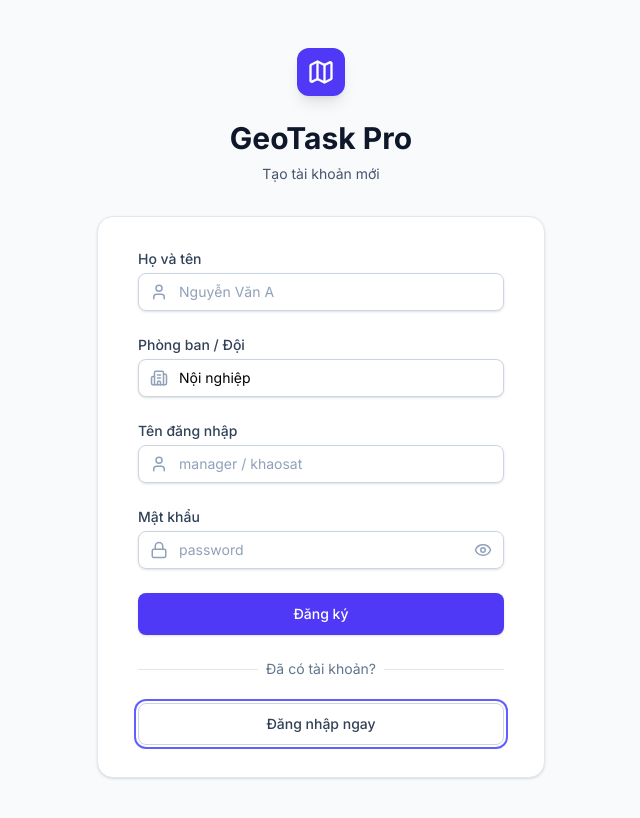
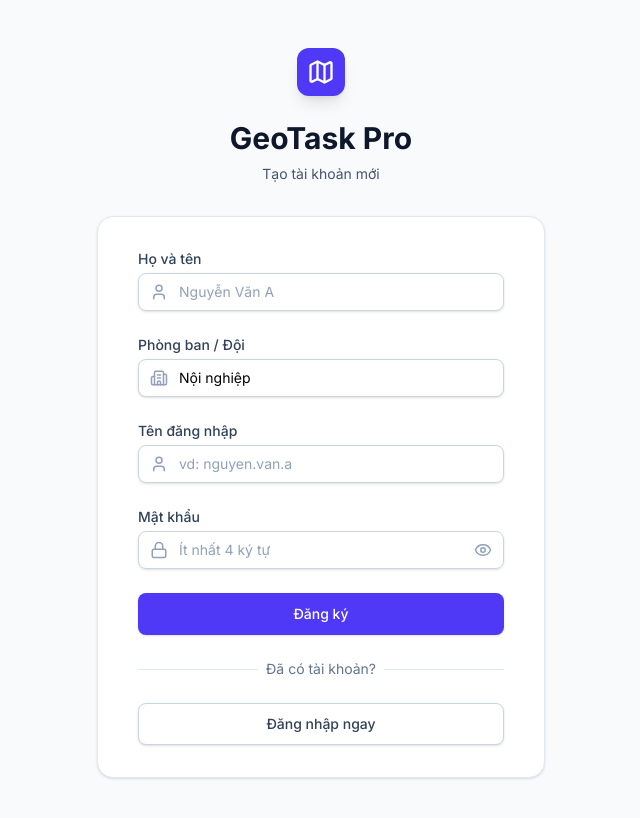
Before and after one commit to trungvpdkddsl-ai/app-do-dac-ha-dong, a React (Vite) app: page / in a window 1280 px wide. Both pictures are taken after a click on the button "Tạo tài khoản mới". Shown: the top 818 px of the page, without its empty margins (319-959 px from the left). Built offline with nearby package versions, Linux system fonts and the light colour scheme; no server answers.

Commit message:
Add files via upload

```diff
--- a/src/components/Auth.tsx
+++ b/src/components/Auth.tsx
@@ -1,14 +1,13 @@
 import React, { useState } from 'react';
 import { getGasUrl } from '../config';
 import { useAppContext } from '../context/AppContext';
-import { Map, User, Lock, Briefcase, Building2, Image as ImageIcon, Eye, EyeOff } from 'lucide-react';
+import { Map, User, Lock, Building2, Eye, EyeOff } from 'lucide-react';
 
 export const Auth: React.FC = () => {
   const { login, register } = useAppContext();
   const [isLogin, setIsLogin] = useState(true);
   const [error, setError] = useState('');
 
-  // Form states
   const [username, setUsername] = useState('');
   const [password, setPassword] = useState('');
   const [rememberMe, setRememberMe] = useState(false);
@@ -24,6 +23,7 @@ export const Auth: React.FC = () => {
     setSuccessMessage('');
 
     if (isLogin) {
+      // ── Đăng nhập ─────────────────────────────────────────────
       setIsLoading(true);
       try {
         const result = await login(username.trim().toLowerCase(), password, rememberMe);
@@ -36,7 +36,7 @@ export const Auth: React.FC = () => {
         setIsLoading(false);
       }
     } else {
-      // ── Đăng ký tài khoản mới ────────────────────────────────
+      // ── Đăng ký tài khoản mới ─────────────────────────────────
       if (!username || !password || !name || !department) {
         setError('Vui lòng điền đầy đủ thông tin.');
         return;
@@ -48,49 +48,49 @@ export const Auth: React.FC = () => {
 
       setIsLoading(true);
       const uname = username.trim().toLowerCase();
-      try {
-        const controller = new AbortController();
-        const timer = setTimeout(() => controller.abort(), 6000);
-        const response = await fetch(getGasUrl(), {
-          method: 'POST',
-          headers: { 'Content-Type': 'text/plain;charset=utf-8' },
-          body: JSON.stringify({ action: 'register', name: name.trim(), username: uname, password, department, role: 'employee' }),
-          signal: controller.signal,
-        });
-        clearTimeout(timer);
 
-        // Đọc JSON response — GAS trả về { success, message, user }
-        const text = await response.text();
-        let data: { success?: boolean; message?: string; user?: object } = {};
-        try { data = JSON.parse(text); } catch { /* GAS trả HTML → xử lý bên dưới */ }
-
-        if (data.success) {
-          // Dùng user trả về từ server (có id thật) để đồng bộ chính xác
-          const serverUser = (data.user as { id?: string }) || {};
+      // Bước 1: Lưu local ngay — không chờ GAS
+      const localId = crypto.randomUUID();
       register({
+        id: localId,
         name: name.trim(),
         username: uname,
         password,
         department,
         role: 'employee',
         avatar: '',
-            ...(serverUser.id ? { id: serverUser.id } : {}),
       } as Parameters<typeof register>[0]);
+
       setSuccessMessage('✅ Đăng ký thành công! Vui lòng đăng nhập.');
+      const savedName = name.trim();
+      const savedUname = uname;
+      const savedPassword = password;
+      const savedDept = department;
       setUsername(''); setPassword(''); setName(''); setDepartment('Nội nghiệp');
       setIsLogin(true);
-        } else if (data.message) {
-          // GAS báo lỗi rõ ràng (ví dụ: username đã tồn tại) → KHÔNG fallback
-          setError(data.message);
-        } else {
-          // GAS không trả JSON hợp lệ (lỗi deploy/mạng) → fallback local
-          // Kiểm tra trùng tên đăng nhập trong local state trước
-          setError('Không thể kết nối server. Vui lòng thử lại sau.');
-        }
+      setIsLoading(false);
+
+      // Bước 2: Sync lên GAS nền (fire-and-forget)
+      try {
+        const controller = new AbortController();
+        const timer = setTimeout(() => controller.abort(), 10000);
+        await fetch(getGasUrl(), {
+          method: 'POST',
+          headers: { 'Content-Type': 'text/plain;charset=utf-8' },
+          body: JSON.stringify({
+            action: 'register',
+            id: localId,
+            name: savedName,
+            username: savedUname,
+            password: savedPassword,
+            department: savedDept,
+            role: 'employee',
+          }),
+          signal: controller.signal,
+        });
+        clearTimeout(timer);
       } catch {
-        setError('Không thể kết nối server. Vui lòng kiểm tra mạng và thử lại.');
-      } finally {
-        setIsLoading(false);
+        // GAS offline → dữ liệu local vẫn hoạt động
       }
     }
   };
@@ -103,9 +103,7 @@ export const Auth: React.FC = () => {
             <Map size={28} className="text-white" />
           </div>
         </div>
-        <h2 className="mt-6 text-center text-3xl font-extrabold text-slate-900">
-          GeoTask Pro
-        </h2>
+        <h2 className="mt-6 text-center text-3xl font-extrabold text-slate-900">GeoTask Pro</h2>
         <p className="mt-2 text-center text-sm text-slate-600">
           {isLogin ? 'Đăng nhập để quản lý công việc đo đạc' : 'Tạo tài khoản mới'}
         </p>
@@ -133,29 +131,21 @@ export const Auth: React.FC = () => {
                     <div className="absolute inset-y-0 left-0 pl-3 flex items-center pointer-events-none">
                       <User size={18} className="text-slate-400" />
                     </div>
-                    <input
-                      type="text"
-                      value={name}
-                      onChange={(e) => setName(e.target.value)}
-                      disabled={isLoading}
-                      className="appearance-none block w-full pl-10 pr-3 py-2 border border-slate-300 rounded-lg shadow-sm placeholder-slate-400 focus:outline-none focus:ring-indigo-500 focus:border-indigo-500 sm:text-sm disabled:bg-slate-50 disabled:text-slate-500"
-                      placeholder="Nguyễn Văn A"
-                    />
+                    <input type="text" required value={name}
+                      onChange={(e) => setName(e.target.value)} disabled={isLoading}
+                      className="appearance-none block w-full pl-10 pr-3 py-2 border border-slate-300 rounded-lg shadow-sm placeholder-slate-400 focus:outline-none focus:ring-indigo-500 focus:border-indigo-500 sm:text-sm disabled:bg-slate-50"
+                      placeholder="Nguyễn Văn A" />
                   </div>
                 </div>
-
                 <div>
                   <label className="block text-sm font-medium text-slate-700">Phòng ban / Đội</label>
                   <div className="mt-1 relative">
                     <div className="absolute inset-y-0 left-0 pl-3 flex items-center pointer-events-none">
                       <Building2 size={18} className="text-slate-400" />
                     </div>
-                    <select
-                      value={department}
-                      onChange={(e) => setDepartment(e.target.value)}
+                    <select value={department} onChange={(e) => setDepartment(e.target.value)}
                       disabled={isLoading}
-                      className="appearance-none block w-full pl-10 pr-3 py-2 border border-slate-300 rounded-lg shadow-sm focus:outline-none focus:ring-indigo-500 focus:border-indigo-500 sm:text-sm bg-white disabled:bg-slate-50 disabled:text-slate-500"
-                    >
+                      className="appearance-none block w-full pl-10 pr-3 py-2 border border-slate-300 rounded-lg shadow-sm focus:outline-none focus:ring-indigo-500 focus:border-indigo-500 sm:text-sm bg-white disabled:bg-slate-50">
                       <option value="Nội nghiệp">Nội nghiệp</option>
                       <option value="Ngoại nghiệp">Ngoại nghiệp</option>
                     </select>
@@ -170,15 +160,10 @@ export const Auth: React.FC = () => {
                 <div className="absolute inset-y-0 left-0 pl-3 flex items-center pointer-events-none">
                   <User size={18} className="text-slate-400" />
                 </div>
-                <input
-                  type="text"
-                  required
-                  value={username}
-                  onChange={(e) => setUsername(e.target.value)}
-                  disabled={isLoading}
-                  className="appearance-none block w-full pl-10 pr-3 py-2 border border-slate-300 rounded-lg shadow-sm placeholder-slate-400 focus:outline-none focus:ring-indigo-500 focus:border-indigo-500 sm:text-sm disabled:bg-slate-50 disabled:text-slate-500"
-                  placeholder="manager / khaosat"
-                />
+                <input type="text" required value={username}
+                  onChange={(e) => setUsername(e.target.value)} disabled={isLoading}
+                  className="appearance-none block w-full pl-10 pr-3 py-2 border border-slate-300 rounded-lg shadow-sm placeholder-slate-400 focus:outline-none focus:ring-indigo-500 focus:border-indigo-500 sm:text-sm disabled:bg-slate-50"
+                  placeholder="vd: nguyen.van.a" />
               </div>
             </div>
 
@@ -188,76 +173,44 @@ export const Auth: React.FC = () => {
                 <div className="absolute inset-y-0 left-0 pl-3 flex items-center pointer-events-none">
                   <Lock size={18} className="text-slate-400" />
                 </div>
-                <input
-                  type={showPassword ? "text" : "password"}
-                  required
-                  value={password}
-                  onChange={(e) => setPassword(e.target.value)}
-                  disabled={isLoading}
-                  className="appearance-none block w-full pl-10 pr-10 py-2 border border-slate-300 rounded-lg shadow-sm placeholder-slate-400 focus:outline-none focus:ring-indigo-500 focus:border-indigo-500 sm:text-sm disabled:bg-slate-50 disabled:text-slate-500"
-                  placeholder="password"
-                />
-                <button
-                  type="button"
-                  className="absolute inset-y-0 right-0 pr-3 flex items-center text-slate-400 hover:text-slate-600 focus:outline-none"
-                  onClick={() => setShowPassword(!showPassword)}
-                >
-                  {showPassword ? (
-                    <EyeOff size={18} />
-                  ) : (
-                    <Eye size={18} />
-                  )}
+                <input type={showPassword ? 'text' : 'password'} required value={password}
+                  onChange={(e) => setPassword(e.target.value)} disabled={isLoading}
+                  className="appearance-none block w-full pl-10 pr-10 py-2 border border-slate-300 rounded-lg shadow-sm placeholder-slate-400 focus:outline-none focus:ring-indigo-500 focus:border-indigo-500 sm:text-sm disabled:bg-slate-50"
+                  placeholder="Ít nhất 4 ký tự" />
+                <button type="button" onClick={() => setShowPassword(!showPassword)}
+                  className="absolute inset-y-0 right-0 pr-3 flex items-center text-slate-400 hover:text-slate-600">
+                  {showPassword ? <EyeOff size={18} /> : <Eye size={18} />}
                 </button>
               </div>
             </div>
 
             {isLogin && (
               <div className="flex items-center">
-                <input
-                  id="remember-me"
-                  name="remember-me"
-                  type="checkbox"
-                  checked={rememberMe}
+                <input id="remember-me" type="checkbox" checked={rememberMe}
                   onChange={(e) => setRememberMe(e.target.checked)}
-                  className="h-4 w-4 text-indigo-600 focus:ring-indigo-500 border-slate-300 rounded"
-                />
-                <label htmlFor="remember-me" className="ml-2 block text-sm text-slate-900">
-                  Lưu đăng nhập
-                </label>
+                  className="h-4 w-4 text-indigo-600 focus:ring-indigo-500 border-slate-300 rounded" />
+                <label htmlFor="remember-me" className="ml-2 block text-sm text-slate-900">Lưu đăng nhập</label>
               </div>
             )}
 
-            <div>
-              <button
-                type="submit"
-                disabled={isLoading}
-                className="w-full flex justify-center py-2.5 px-4 border border-transparent rounded-lg shadow-sm text-sm font-medium text-white bg-indigo-600 hover:bg-indigo-700 focus:outline-none focus:ring-2 focus:ring-offset-2 focus:ring-indigo-500 transition-colors disabled:bg-indigo-400 disabled:cursor-not-allowed"
-              >
+            <button type="submit" disabled={isLoading}
+              className="w-full flex justify-center py-2.5 px-4 border border-transparent rounded-lg shadow-sm text-sm font-medium text-white bg-indigo-600 hover:bg-indigo-700 focus:outline-none focus:ring-2 focus:ring-offset-2 focus:ring-indigo-500 transition-colors disabled:bg-indigo-400 disabled:cursor-not-allowed">
               {isLoading ? 'Đang xử lý...' : (isLogin ? 'Đăng nhập' : 'Đăng ký')}
             </button>
-            </div>
           </form>
 
           <div className="mt-6">
             <div className="relative">
-              <div className="absolute inset-0 flex items-center">
-                <div className="w-full border-t border-slate-200" />
-              </div>
+              <div className="absolute inset-0 flex items-center"><div className="w-full border-t border-slate-200" /></div>
               <div className="relative flex justify-center text-sm">
                 <span className="px-2 bg-white text-slate-500">
                   {isLogin ? 'Chưa có tài khoản?' : 'Đã có tài khoản?'}
                 </span>
               </div>
             </div>
-
             <div className="mt-6">
-              <button
-                onClick={() => {
-                  setIsLogin(!isLogin);
-                  setError('');
-                }}
-                className="w-full flex justify-center py-2.5 px-4 border border-slate-300 rounded-lg shadow-sm text-sm font-medium text-slate-700 bg-white hover:bg-slate-50 focus:outline-none focus:ring-2 focus:ring-offset-2 focus:ring-indigo-500 transition-colors"
-              >
+              <button onClick={() => { setIsLogin(!isLogin); setError(''); setSuccessMessage(''); }}
+                className="w-full flex justify-center py-2.5 px-4 border border-slate-300 rounded-lg shadow-sm text-sm font-medium text-slate-700 bg-white hover:bg-slate-50 transition-colors">
                 {isLogin ? 'Tạo tài khoản mới' : 'Đăng nhập ngay'}
               </button>
             </div>
```
Lines whose indentation alone changed are shown as unchanged.
